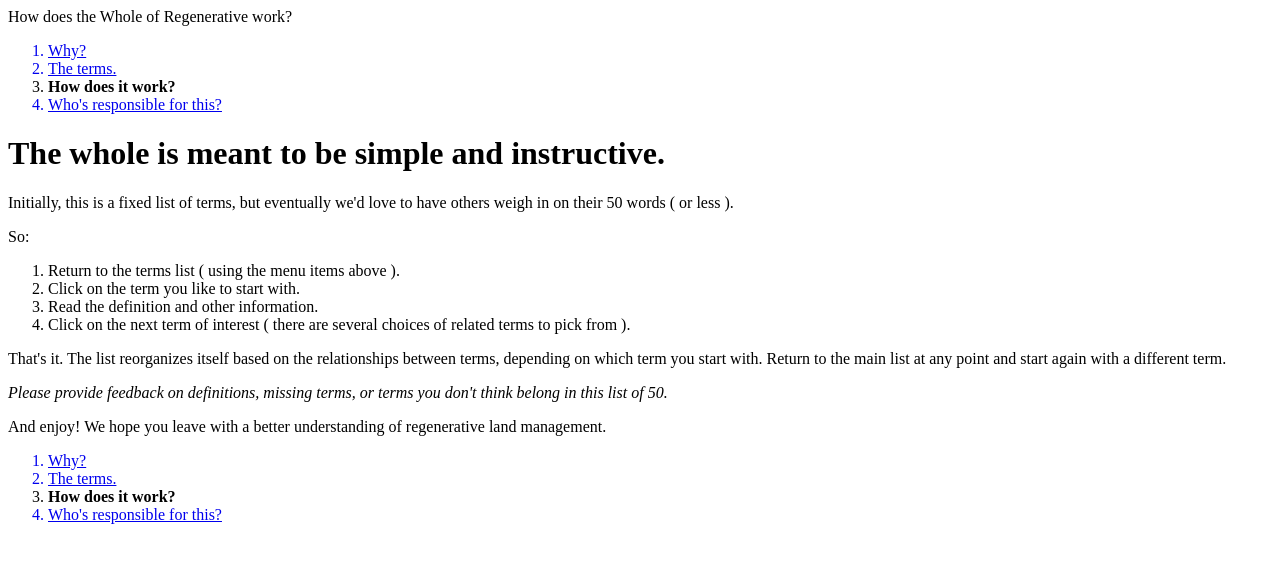
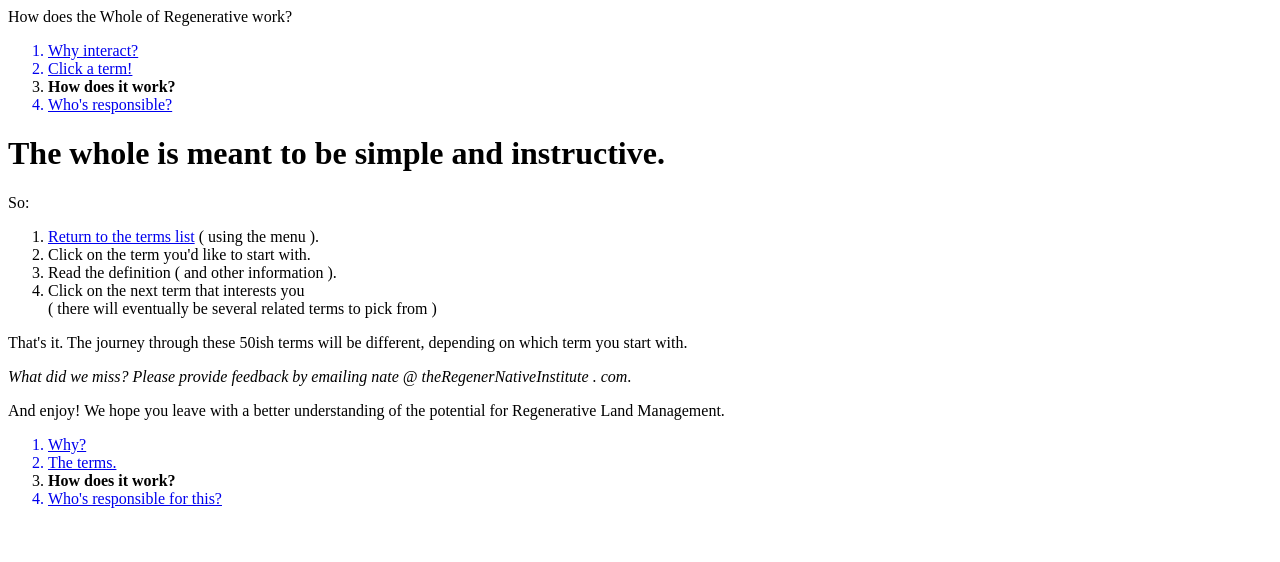
Before and after one commit to regenernate/trni-website, a website: page subpages/how_do_I_use_this.html in a window 1280 px wide. Drawn offline with Linux system fonts and the light colour scheme.

Commit message:
fixed typos on whole of regen

```diff
--- a/main.css
+++ b/main.css
@@ -75,6 +75,10 @@ h5{
   font-weight:normal;
   border-top:.5px solid #AAAAAA;
   text-align:left;
+}
+
+.rose{
+  background-color: #d4c9c9;
 }
 
 .medium-image {
--- a/subpages/how_do_I_use_this.html
+++ b/subpages/how_do_I_use_this.html
@@ -5,26 +5,25 @@
   <body>
     <nav>
       <ol>
-        <a href='/why_do_this'><li>Why?</li></a>
-        <a href='/'><li>The terms.</li></a>
+        <a href='/why_do_this'><li>Why interact?</li></a>
+        <a href='/'><li>Click a term!</li></a>
         <li><strong>How does it work?</strong></li>
-        <a href='/who_did_this'><li>Who's responsible for this?</li></a>
+        <a href='/who_did_this'><li>Who's responsible?</li></a>
       </ol>
     </nav>
 
     <main class='medium'>
       <h1>The whole is meant to be simple and instructive.</h1>
-      <p>Initially, this is a fixed list of terms, but eventually we'd love to have others weigh in on their 50 words ( or less ).</p>
       <p>So:</p>
         <ol>
-          <li>Return to the terms list ( using the menu items above ).</li>
-          <li>Click on the term you like to start with.</li>
-          <li>Read the definition and other information.</li>
-          <li>Click on the next term of interest ( there are several choices of related terms to pick from ).</li>
+          <li><a href='/'>Return to the terms list</a> ( using the menu ).</li>
+          <li>Click on the term you'd like to start with.</li>
+          <li>Read the definition ( and other information ).</li>
+          <li>Click on the next term that interests you<br><span class='tinyfont'>( there will eventually be several related terms to pick from )</span></li>
         </ol>
-      <p>That's it. The list reorganizes itself based on the relationships between terms, depending on which term you start with. Return to the main list at any point and start again with a different term.</p>
-      <p><em>Please provide feedback on definitions, missing terms, or terms you don't think belong in this list of 50.</em></p>
-      <p>And enjoy! We hope you leave with a better understanding of regenerative land management.</p>
+      <p>That's it. The journey through these 50ish terms will be different, depending on which term you start with.</p>
+      <p><em>What did we miss? Please provide feedback by emailing nate @ theRegenerNativeInstitute . com</em>.</p>
+      <p>And enjoy! We hope you leave with a better understanding of the potential for Regenerative Land Management.</p>
     </main>
 
     <nav>
```
Also changed, not shown: subpages/who_did_this.html (+9 -9 lines), subpages/why_do_this.html (+4 -4 lines), whole_of_regen.html (+11 -5 lines), images/in_the_shit.jpg (added), images/the_whole_heart.jpg.
